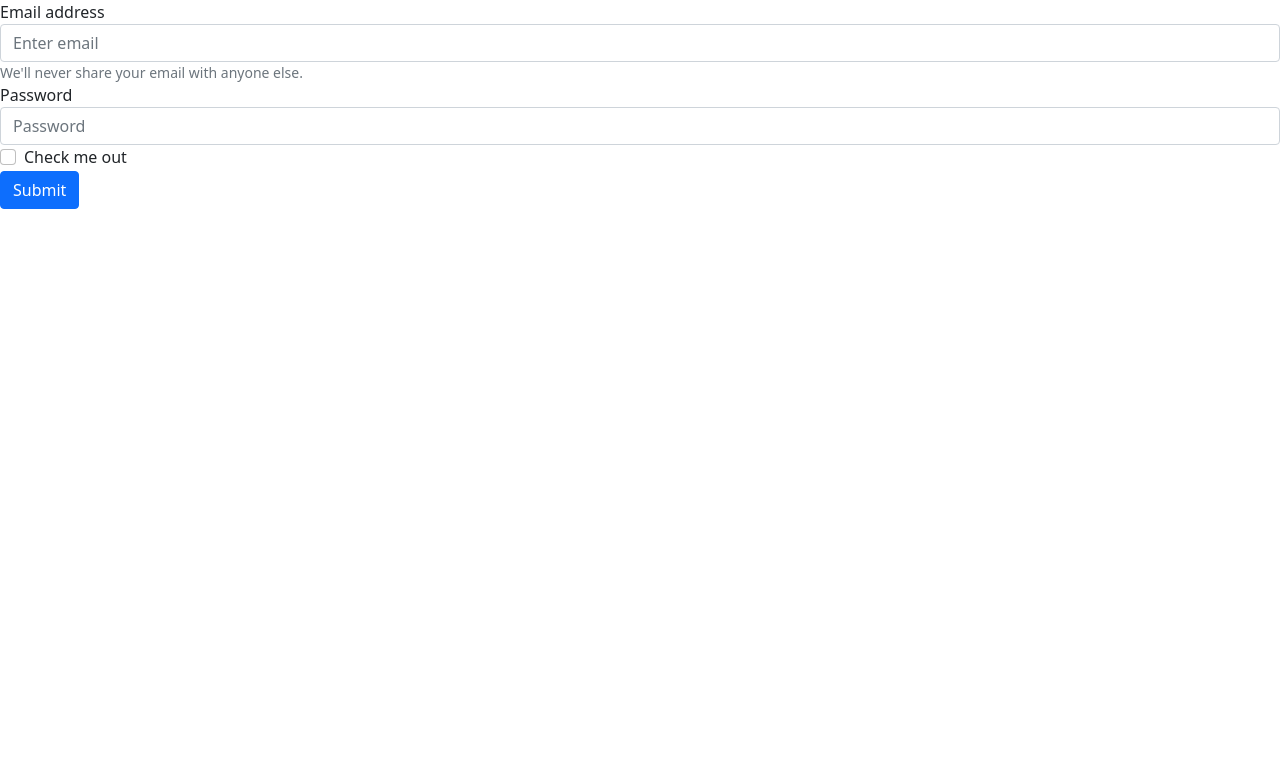
After one commit to kerobes97/Lets_Boot, a Python web app: template Web_Application/flask_app/templates/create.html in a window 1280 px wide. The commit adds this page. Shown: the top 783 px of the page. Run offline with Jinja, Linux system fonts and the light colour scheme; the template is opened without the code that fills it, so the values that code supplies are empty.

Commit message:
Travel_Web

```diff
--- a/Web_Application/flask_app/__init__.py
+++ b/Web_Application/flask_app/__init__.py
@@ -1,6 +1,6 @@
 import os
 from flask import Flask, render_template
-from flask_app.models import db, migrate
+# from flask_app.models import db, migrate
 
 data_file = os.path.join(os.getcwd(), __name__, '/Data/2020_travel_survey.xlsx')
 
--- a/Web_Application/flask_app/routes/main_routes.py
+++ b/Web_Application/flask_app/routes/main_routes.py
@@ -3,14 +3,14 @@ from flask import Blueprint, render_template
 
 bp = Blueprint('main', __name__,  template_folder='templates')
 
-@bp.route('/', methods=['GET'])
+@bp.route('/')
 def index():
     return render_template('index.html')
     # return "Welcome to Index page"
 
 @bp.route('/login')
 def login():
-    return render_template('login.html')
+    return render_template('create.html')
 
 @bp.route('/trends')
 def trends():
--- /dev/null
+++ b/Web_Application/flask_app/templates/create.html
@@ -0,0 +1,28 @@
+<html>
+    <head>
+    <!-- CSS only -->
+    <link href="https://cdn.jsdelivr.net/npm/bootstrap@5.0.2/dist/css/bootstrap.min.css" rel="stylesheet" integrity="sha384-EVSTQN3/azprG1Anm3QDgpJLIm9Nao0Yz1ztcQTwFspd3yD65VohhpuuCOmLASjC" crossorigin="anonymous">
+
+    <!-- JavaScript Bundle with Popper -->
+    <script src="https://cdn.jsdelivr.net/npm/bootstrap@5.0.2/dist/js/bootstrap.bundle.min.js" integrity="sha384-MrcW6ZMFYlzcLA8Nl+NtUVF0sA7MsXsP1UyJoMp4YLEuNSfAP+JcXn/tWtIaxVXM" crossorigin="anonymous"></script>
+    <title>Login</title>
+    </head>
+    <body>
+        <form>
+            <div class="form-group">
+              <label for="exampleInputEmail1">Email address</label>
+              <input type="email" class="form-control" id="exampleInputEmail1" aria-describedby="emailHelp" placeholder="Enter email">
+              <small id="emailHelp" class="form-text text-muted">We'll never share your email with anyone else.</small>
+            </div>
+            <div class="form-group">
+              <label for="exampleInputPassword1">Password</label>
+              <input type="password" class="form-control" id="exampleInputPassword1" placeholder="Password">
+            </div>
+            <div class="form-check">
+              <input type="checkbox" class="form-check-input" id="exampleCheck1">
+              <label class="form-check-label" for="exampleCheck1">Check me out</label>
+            </div>
+            <a class="btn btn-primary" href="/post" role="button">Submit</a>
+          </form>
+    </body>
+</html>
--- a/Web_Application/flask_app/templates/trends.html
+++ b/Web_Application/flask_app/templates/trends.html
@@ -15,7 +15,7 @@
           <nav class="nav nav-masthead justify-content-center float-md-end">
             <a class="nav-link active" aria-current="page" href="/">Home</a>
             <a class="nav-link" href="/trends">Trends</a>
-            <a class="nav-link" href="/post">Account</a>
+            <a class="nav-link" href="/post">Post</a>
           </nav>
           <div class="container-fluid">
             <div class="row">
```
Also changed, not shown: Web_Application/flask_app/models.py (+12 -12 lines), Web_Application/flask_app/templates/index.html (+4 -5 lines), Web_Application/flask_app/templates/post.html (+15 -5 lines), Web_Application/flask_app/templates/login.html (deleted), 1 other file.
